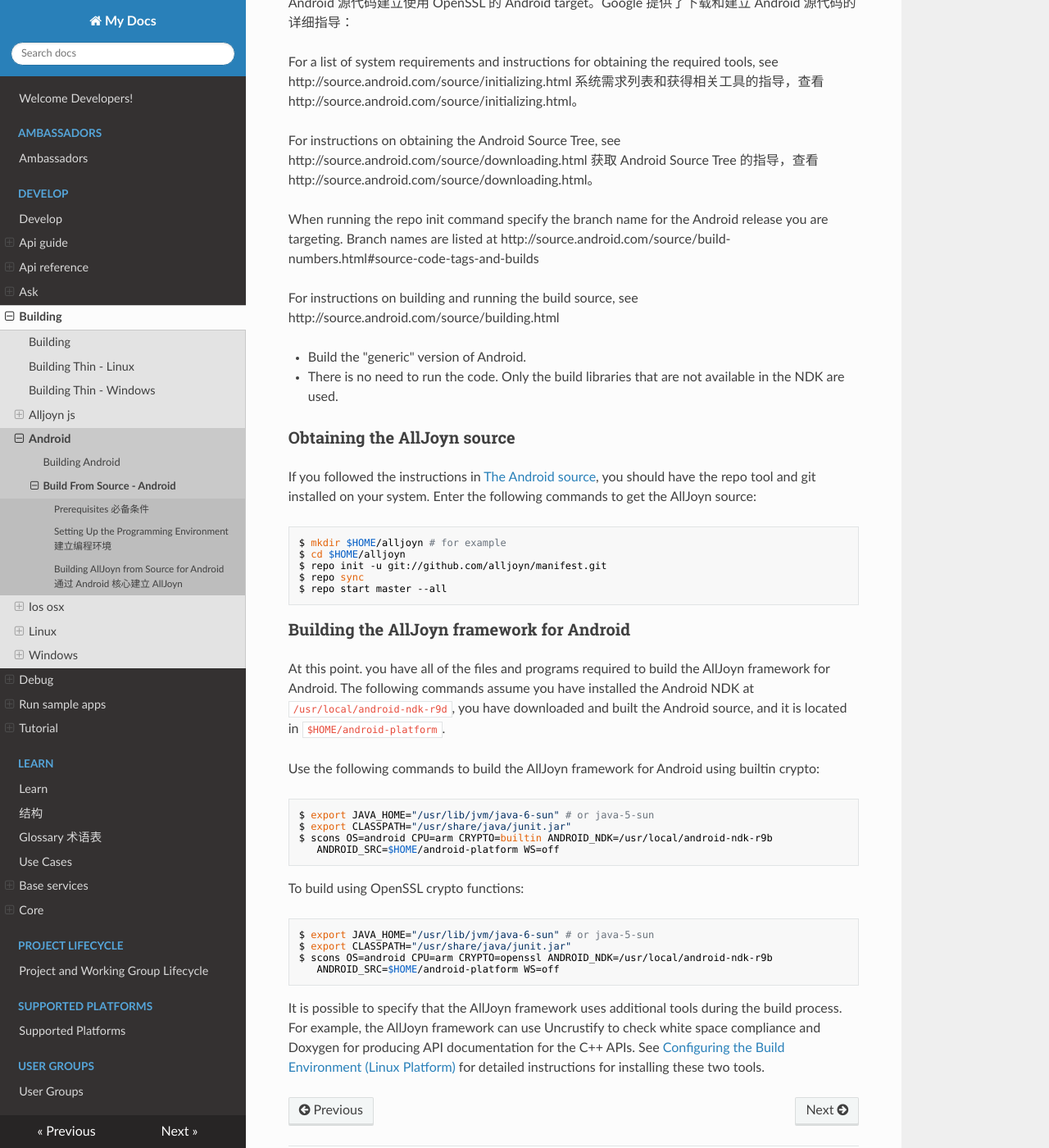
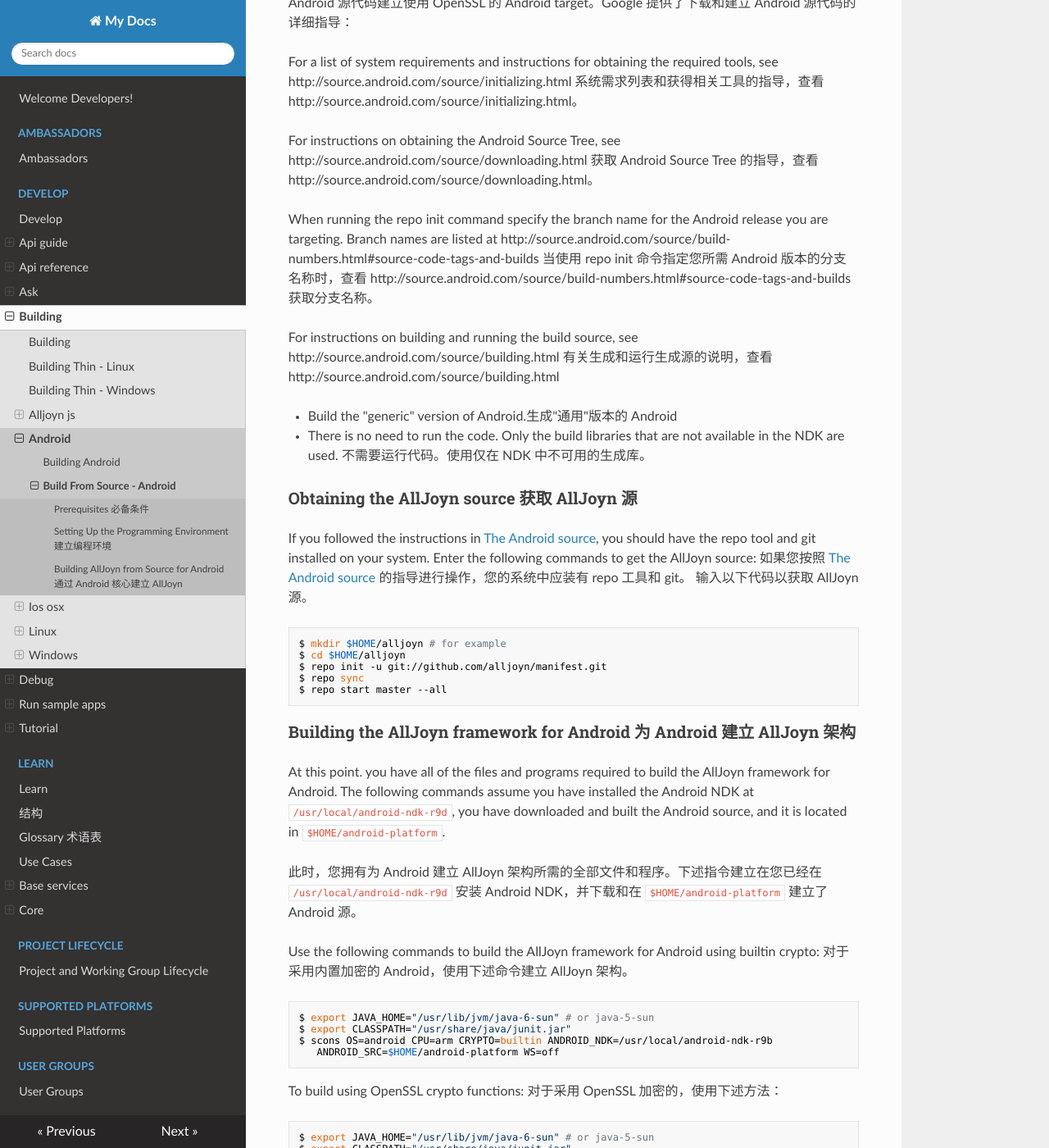
Before and after one commit to smart-conn/alljoyn-zh, an MkDocs documentation site: the page built from docs/develop/building/android/build-source.md, in a window 1280 px wide and 1400 px high, scrolled down 4031 px. Shown: the whole window at 82% size. Built offline with MkDocs 1.6.1, drawn with Linux system fonts in a browser that asks for light colours; nearby versions of some CDN libraries; some of the changed text lies outside the part shown.

Commit message:
Update build-source.md

````diff
--- a/docs/develop/building/android/build-source.md
+++ b/docs/develop/building/android/build-source.md
@@ -183,20 +183,24 @@ see http://source.android.com/source/downloading.html
 When running the repo init command specify the branch name for
 the Android release you are targeting. Branch names are listed at
 http://source.android.com/source/build-numbers.html#source-code-tags-and-builds
+当使用 repo init 命令指定您所需 Android 版本的分支名称时，查看 http://source.android.com/source/build-numbers.html#source-code-tags-and-builds 获取分支名称。
 
 
 For instructions on building and running the build source, see
 http://source.android.com/source/building.html
+有关生成和运行生成源的说明，查看 http://source.android.com/source/building.html
 
-* Build the "generic" version of Android.
+* Build the "generic" version of Android.生成"通用"版本的 Android
 * There is no need to run the code. Only the build libraries
-that are not available in the NDK are used.
+that are not available in the NDK are used. 不需要运行代码。使用仅在 NDK 中不可用的生成库。
 
-### Obtaining the AllJoyn source
+### Obtaining the AllJoyn source 获取 AllJoyn 源
 
 If you followed the instructions in [The Android source][android-source],
 you should have the repo tool and git installed on your system.
 Enter the following commands to get the AllJoyn source:
+如果您按照 [The Android source][android-source] 的指导进行操作，您的系统中应装有 repo 工具和 git。
+输入以下代码以获取 AllJoyn 源。
 
 ```sh
 $ mkdir $HOME/alljoyn # for example
@@ -206,7 +210,7 @@ $ repo sync
 $ repo start master --all
 ```
 
-### Building the AllJoyn framework for Android
+### Building the AllJoyn framework for Android 为 Android 建立 AllJoyn 架构
 
 At this point. you have all of the files and programs required
 to build the AllJoyn framework for Android. The following commands assume
@@ -214,8 +218,11 @@ you have installed the Android NDK at `/usr/local/android-ndk-r9d`,
 you have downloaded and built the Android source, and it is
 located in `$HOME/android-platform`.
 
+此时，您拥有为 Android 建立 AllJoyn 架构所需的全部文件和程序。下述指令建立在您已经在 `/usr/local/android-ndk-r9d` 安装 Android NDK，并下载和在 `$HOME/android-platform` 建立了 Android 源。
+
 Use the following commands to build the AllJoyn framework for Android using
 builtin crypto:
+对于采用内置加密的 Android，使用下述命令建立 AllJoyn 架构。
 
 ```sh
 $ export JAVA_HOME="/usr/lib/jvm/java-6-sun" # or java-5-sun
@@ -224,7 +231,7 @@ $ scons OS=android CPU=arm CRYPTO=builtin ANDROID_NDK=/usr/local/android-ndk-r9b
    ANDROID_SRC=$HOME/android-platform WS=off
 ```
 
-To build using OpenSSL crypto functions:
+To build using OpenSSL crypto functions: 对于采用 OpenSSL 加密的，使用下述方法：
 
 ```sh
 $ export JAVA_HOME="/usr/lib/jvm/java-6-sun" # or java-5-sun
@@ -239,6 +246,7 @@ AllJoyn framework can use Uncrustify to check white space
 compliance and Doxygen for producing API documentation for
 the C++ APIs. See [Configuring the Build Environment (Linux Platform)][config-build-environment-linux]
 for detailed instructions for installing these two tools.
+允许指定 AllJoyn 架构在构建过程中使用额外工具。如使用 Uncrustify 对空格进行排版或使用 Doxygen 为 C++ API 生成文档。查看[Configuring the Build Environment (Linux Platform)][config-build-environment-linux] 获取更多关于安装这两个工具的详细指导。
 
 [intro-to-alljoyn-framework]: /learn/core/standard-core
 [config-build-environment-windows]: /develop/building/windows/build-source
````
